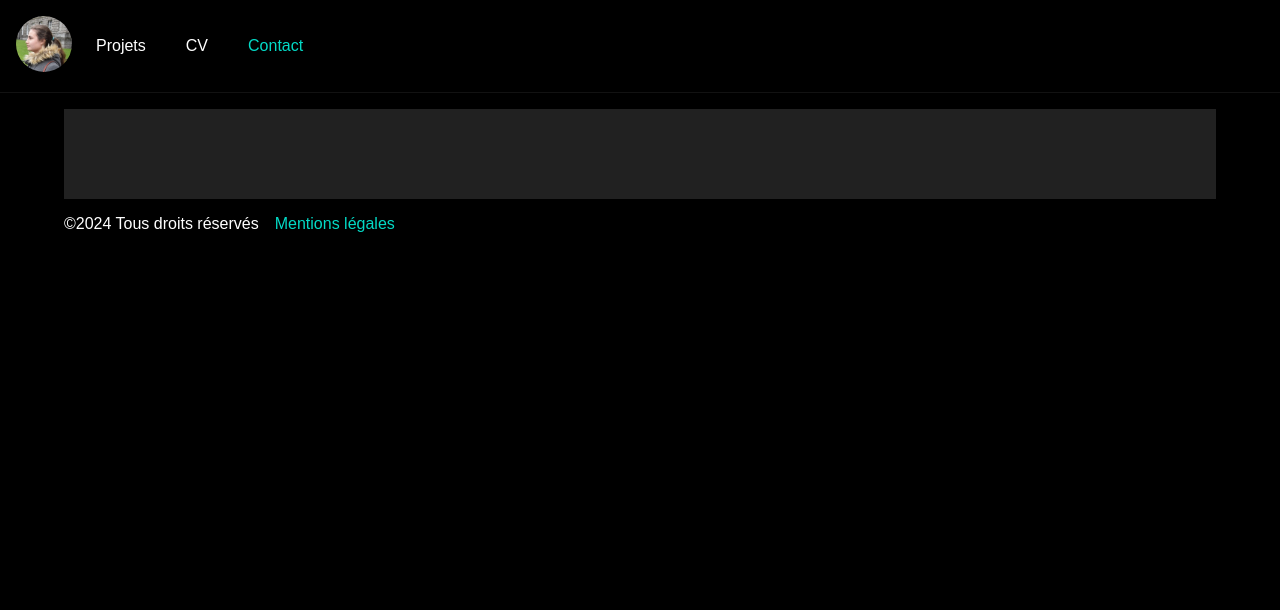
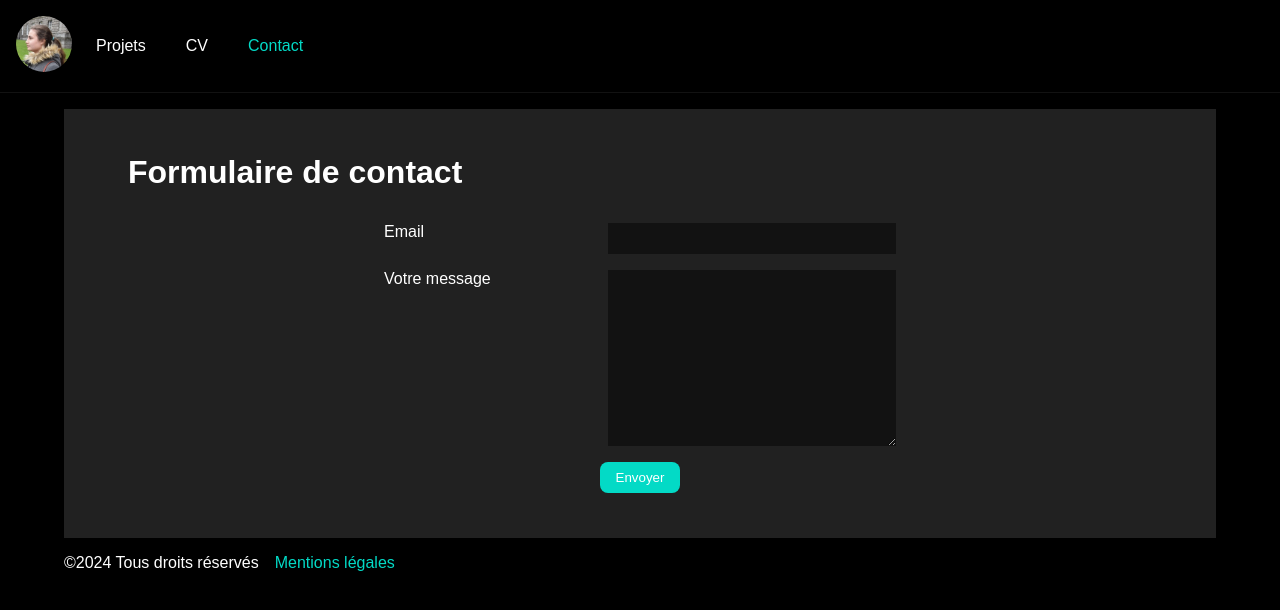
Before and after one commit to ScytheOwens/Portfolio, a React (Create React App) app: page /contact in a window 1280 px wide. Shown: the top 610 px of the page. Built offline with nearby package versions, Linux system fonts and the light colour scheme.

Commit message:
Add contact form

```diff
--- a/package.json
+++ b/package.json
@@ -3,6 +3,7 @@
   "version": "0.1.0",
   "private": true,
   "dependencies": {
+    "@formspree/react": "^2.5.1",
     "@testing-library/jest-dom": "^5.14.1",
     "@testing-library/react": "^13.0.0",
     "@testing-library/user-event": "^13.2.1",
--- a/src/pages/Contact/Contact.jsx
+++ b/src/pages/Contact/Contact.jsx
@@ -1,9 +1,42 @@
 import React from 'react';
+import { useForm, ValidationError } from '@formspree/react';
 
 function Contact() {
+    const [state, handleSubmit] = useForm("mblrnedj");
+
     return (
         <React.Fragment>
-
+            <h1>Formulaire de contact</h1>
+            <form onSubmit={handleSubmit} action='https://formspree.io/f/mblrnedj' method='POST' className='widget-form'>
+                <div>
+                    <label htmlFor="email">Email</label>
+                    <input
+                        id="email"
+                        type="email"
+                        name="email"
+                    />
+                    <ValidationError
+                        prefix="Email"
+                        field="email"
+                        errors={state.errors}
+                    />
+                </div>
+                <div>
+                    <label htmlFor="message">Votre message</label>
+                    <textarea
+                        id="message"
+                        name="message"
+                    />
+                    <ValidationError
+                        prefix="Message"
+                        field="message"
+                        errors={state.errors}
+                    />
+                </div>
+                <button type="submit">
+                    Envoyer
+                </button>
+            </form>
         </React.Fragment>
     )
 }
--- /dev/null
+++ b/src/styles/components/_widget_form.scss
@@ -0,0 +1,46 @@
+.widget-form {
+    align-items: center;
+    display: flex;
+    flex-direction: column;
+    margin-top: 2rem;
+    row-gap: 1rem;
+
+    div {
+        display: flex;
+        justify-content: space-between;
+        width: 50%;
+
+        @media (max-width: $mobile) {
+            display: flex;
+            flex-direction: column;
+            width: 100%;
+        }
+
+        input, textarea {
+            background-color: $color-primary-dark;
+            margin-left: 2rem;
+            padding: 0.5rem 1rem;
+            width: 50%;
+
+            @media (max-width: $mobile) {
+                margin: 1rem 0 0 0;
+                width: 90%;
+            }
+        }
+
+        textarea {
+            height: 10rem;
+        }
+    }
+
+    button {
+        background-color: $color-secondary;
+        border-radius: 0.5rem;
+        padding: 0.5rem 1rem;
+
+        &:hover {
+            cursor: pointer;
+            filter: brightness(2);
+        }
+    }
+}
--- a/src/styles/components/all.scss
+++ b/src/styles/components/all.scss
@@ -2,6 +2,7 @@
 
 @import './widget_article';
 @import './widget_card';
+@import './widget_form';
 @import './widget_identity';
 @import './widget_listing';
 @import './widget_tab';
```
Also changed, not shown: 1 other file (tests, documents, lock files or other folders).
